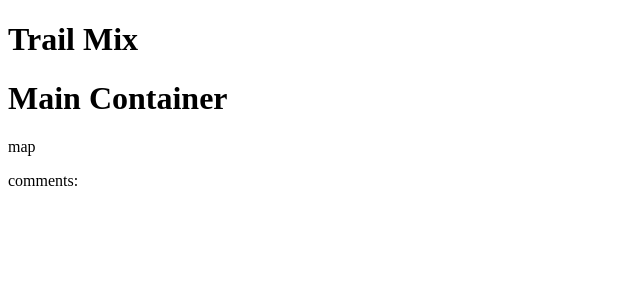
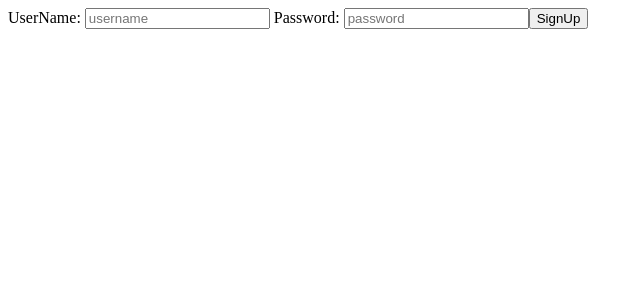
Before and after one commit to mykolakdev/tail-mix-mvp, a React app: page /signup in a window 1280 px wide. Shown: the top 300 px of the page, without its empty margins (0-643 px from the left). Built offline with nearby package versions, Linux system fonts and the light colour scheme.

Commit message:
login/signup/

```diff
--- a/client/index.js
+++ b/client/index.js
@@ -8,10 +8,23 @@
  *
  * ************************************
  */
-
 import React from "react";
 import { render } from "react-dom";
 import App from "./App.jsx";
+import Login from "../login/Login.jsx";
+import Signup from "../login/Signup.jsx";
+import { BrowserRouter as Router, Route, Switch } from "react-router-dom";
 
+render(
+    <div>
 
-render(<App />, document.getElementById('content'));
+        <Router>
+            <div>
+                <Route path="/" exact component={Login} />
+                <Route path="/homepage" component={App} />
+                <Route path="/signup" component={Signup} />
+            </div>
+        </Router>
+
+    </div >, document.getElementById("content")
+);
--- /dev/null
+++ b/login/Login.jsx
@@ -0,0 +1,79 @@
+/**
+ * ************************************
+ *
+ * @module  Login.js
+ * @author
+ * @date
+ * @description entry point for application.  Hangs React app off of
+ *
+ * ************************************
+ */
+
+import React, { Component } from "react";
+import App from "../client/App.jsx";
+import { BrowserRouter as Router, Route, Redirect } from "react-router-dom";
+
+// import './loginstyles.css';
+
+
+class Login extends Component {
+    constructor(props) {
+        super(props)
+        this.state = {
+            isLoggedIn: false,
+            username: "",
+            password: "",
+        }
+        this.updateData = this.updateData.bind(this);
+    }
+
+    // post request,get the data from user input, then post the user input to check with the server database
+    updateData() {
+        // console.log(this.state.username)
+        fetch("/api/login", {
+            method: 'post',
+            headers: {
+                "Content-Type": "application/json",
+            },
+            body: JSON.stringify({ username: this.state.username, password: this.state.password })
+        }).
+            then(res => res.json())
+            .then(res => {
+                if (res) {
+                    this.setState({
+                        isLoggedIn: true
+                    })
+                    console.log(this.state)
+                }
+            })
+    }
+
+
+    render() {
+        let pages
+        if (this.state.isLoggedIn) {
+            return <Redirect to="/homepage" />
+        } else {
+            pages =
+                <div>
+                    <h2>Welcome</h2>
+                    <form action="/login">
+                        <label> UserName: </label>
+                        <input className="username" type="text" placeholder="username" onChange={e => { this.setState({ username: e.target.value }) }}></input>
+                        <label> Password: </label>
+                        <input className="password" type="password" placeholder="password" onChange={e => { this.setState({ password: e.target.value }) }}></input>
+                        <button type="submit" onClick={e => {
+                            e.preventDefault(); this.updateData();
+                        }}> Login</button>
+                    </form>
+                    <button type="submit" onClick={e => { e.preventDefault(); window.location.href = "/Signup" }} >Signup</button>
+
+                </div >
+        }
+        return (
+            <div>{pages}</div>
+        )
+
+    }
+}
+export default Login;
--- /dev/null
+++ b/login/Signup.jsx
@@ -0,0 +1,59 @@
+/**
+ * ************************************
+ *
+ * @module  signup.js
+ * @author
+ * @date
+ * @description entry point for application.  Hangs React app off of
+ *
+ * ************************************
+ */
+import React, { Component } from "react";
+import { BrowserRouter as Router, Route, Switch, Redirect } from "react-router-dom";
+
+// import './signupstyles.css';
+
+class Signup extends Component {
+    constructor(props) {
+        super(props)
+        this.state = {
+            username: "",
+            password: "",
+        }
+        this.updateData = this.updateData.bind(this);
+    }
+
+    // post request,get the data from user input, then post the user input to save in the server database
+    updateData() {
+        fetch("/api/signup", {
+            method: "post",
+            header: {
+                "Content-Type": "application/json",
+            },
+            body: JSON.stringify({ username: this.state.username, password: this.state.password })
+        }).
+            then(res => res.json())
+            .then(data => {
+                console.log("res.data from signup=> ", data)
+                return <Redirect to="/homepage" />
+            }).catch(error => console.log(error));
+    }
+
+
+    render() {
+        return (
+            <form action="/signup" >
+                <label> UserName: </label>
+                <input name="username" type="text" placeholder="username" onChange={e => { this.setState({ username: e.target.value }) }}></input>
+
+                <label> Password: </label>
+                <input name="password" type="password" placeholder="password" onChange={e => { this.setState({ password: e.target.value }) }}></input>
+
+                <button type="submit" value="createUser" onClick={e => { e.preventDefault(); this.updateData() }}> SignUp</button>
+            </form >
+
+
+        )
+    }
+}
+export default Signup;
--- a/package.json
+++ b/package.json
@@ -18,7 +18,8 @@
     "node-fetch": "^2.6.0",
     "pg": "^7.12.1",
     "react": "^16.9.0",
-    "react-dom": "^16.9.0"
+    "react-dom": "^16.9.0",
+    "react-router-dom": "^5.0.1"
   },
   "devDependencies": {
     "@babel/core": "^7.6.0",
--- a/webpack.config.js
+++ b/webpack.config.js
@@ -23,16 +23,18 @@ module.exports = {
         use: ['style-loader', 'css-loader'],
         exclude: /node_modules/,
       }
-    ]},
+    ]
+  },
   watch: true,
   devServer: {
     publicPath: '/build',
     proxy: {
       '/api': 'http://localhost:3000',
-      }
+    },
+    historyApiFallback: true
   },
   resolve: {
     // Enable importing JS / JSX files without specifying their extension
-      extensions: ['*','.js','.jsx'],
+    extensions: ['*', '.js', '.jsx'],
   },
 };
```
Also changed, not shown: database/queries.js (+46 -7 lines), 1 other file (tests, documents, lock files or other folders). Lines whose indentation alone changed are shown as unchanged.
